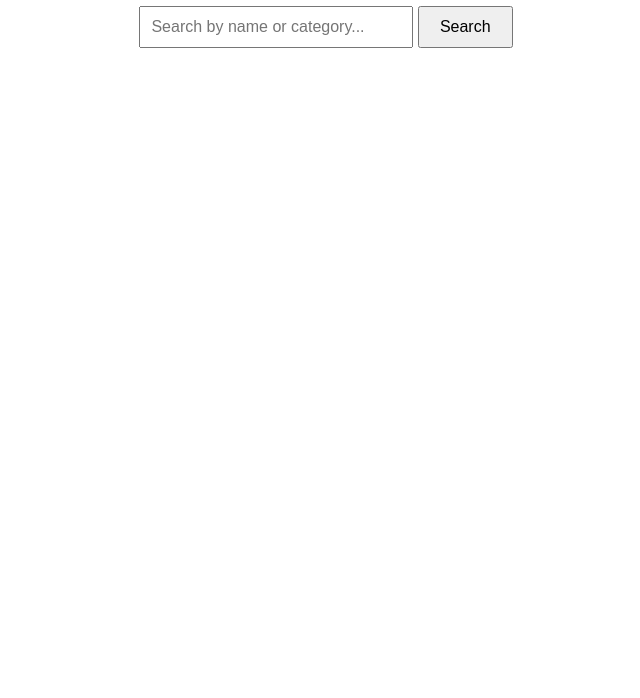
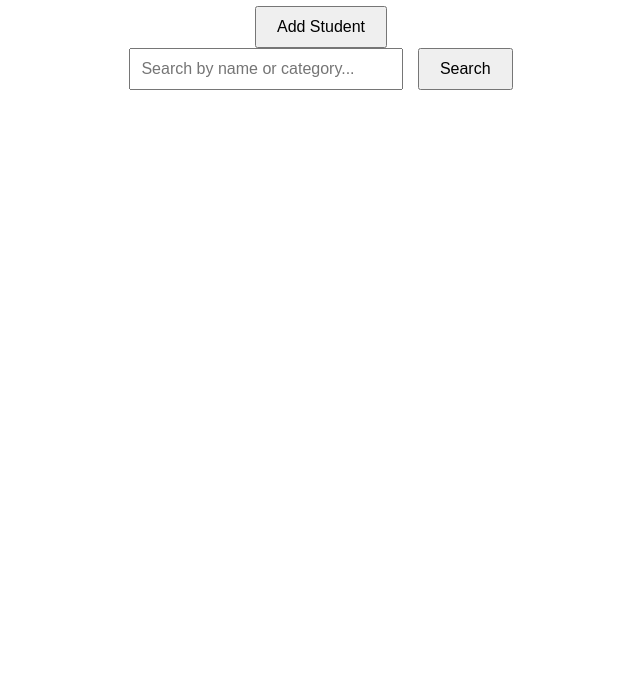
Before and after one commit to dokere553/stackblitz-search-starter, a website: page public/index.html in a window 1280 px wide. Shown: the part 102-800 px from the top of the page, without its empty margins (314-954 px from the left). Drawn offline with Linux system fonts and the light colour scheme.

Commit message:
add button and fixed

```diff
--- a/public/index.html
+++ b/public/index.html
@@ -15,12 +15,25 @@
       padding: 10px;
       width: 250px;
       font-size: 16px;
+    } /* TO ALIGN "Add Student" button to left of search bar */
+    .search-container input[type="text"],
+    .search-container button
+    {
+      display: inline-block;
+      vertical-align: middle;
+      margin-right: 10px; /* ADDS SPACING */
     }
-    button {
+    .search-container button
+    {
       padding: 10px 20px;
       font-size: 16px;
       cursor: pointer;
-    }
+    } /* ENDS */
+    /*button {
+      padding: 10px 20px;
+      font-size: 16px;
+      cursor: pointer;
+    }*/
     .results {
       margin-top: 20px;
     }
@@ -29,6 +42,9 @@
 <body>
   <div class="search-container">
     <h1>Search for Students</h1>
+    <!-- ADDING STUDENT BUTTON -->
+    <button onclick="addItem()">Add Student</button>
+    <!-- END -->
     <input type="text" id="searchInput" placeholder="Search by name or category...">
     <button onclick="searchItems()">Search</button>
     <div class="results" id="results"></div>
```
